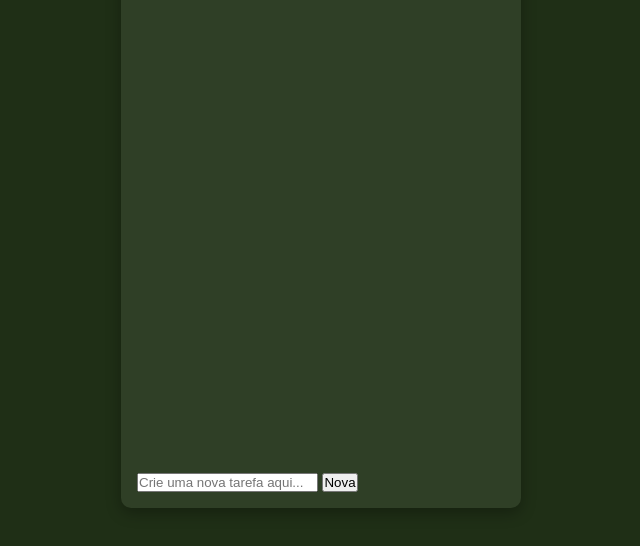
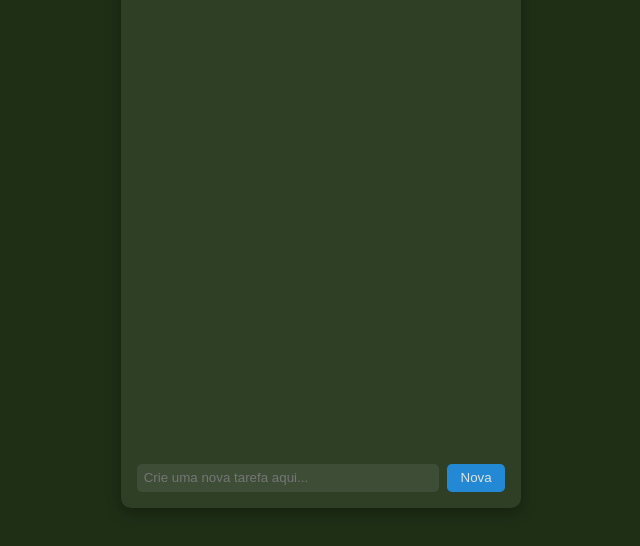
Before and after one commit to sergiocabral/Sample.JavaScript.TodoList.Frontend, a website: page src/public/index.html in a window 1280 px wide. Shown: the part 192-738 px from the top of the page, without its empty margins (319-959 px from the left). Drawn offline with Linux system fonts and the light colour scheme.

Commit message:
CSS: Adicionar nova tarefa

```diff
--- a/src/public/style.css
+++ b/src/public/style.css
@@ -50,3 +50,32 @@ header input {
 .tarefas {
   flex-grow: 1;
 }
+
+.nova-tarefa {
+  display: flex;
+  gap: 0.5em;
+}
+
+.nova-tarefa input {
+  width: 100%;
+  padding: 0.5em;
+  border: none;
+  border-radius: 5px;
+  background-color: #3e4e36;
+  color: #fff;
+  flex-grow: 1;
+}
+
+.nova-tarefa button {
+  padding: 0.5em 1em;
+  border: none;
+  border-radius: 5px;
+  background-color: #2196f3;
+  color: white;
+  cursor: pointer;
+  opacity: 0.85;
+}
+
+.nova-tarefa button:hover {
+  opacity: 1;
+}
```
